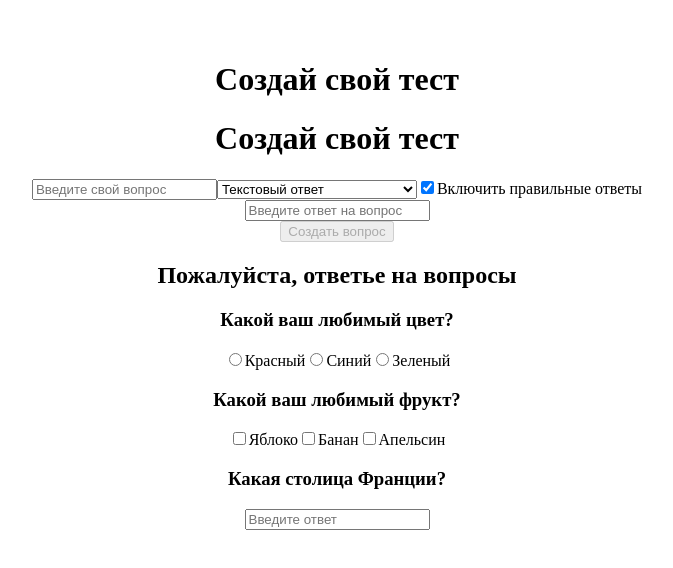
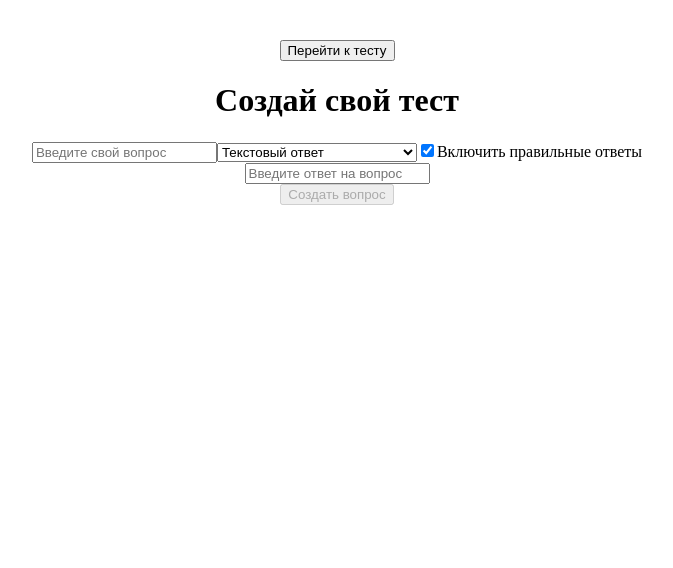
Before and after one commit to SvetlanaEP/quiz-form-app, a React (Vite) app: page / in a window 1280 px wide. Shown: the top 568 px of the page, without its empty margins (303-976 px from the left). Built offline with nearby package versions, Linux system fonts and the light colour scheme.

Commit message:
Добавила кнопку "создать свой тест" и "редактировать тест", отображается редактор теста или сам тест в зависимости от состояния кнопки

```diff
--- a/src/App.tsx
+++ b/src/App.tsx
@@ -1,3 +1,4 @@
+import { useState } from 'react'
 import './App.css'
 
 
@@ -8,16 +9,22 @@ import { questionsData } from './QuestionData'
 
 
 const App: React.FC = () => {
-
-
+const [isEditing, setIsEditing] = useState(true)
 
 
 
   return (
     <div>
-      <h1>Создай свой тест</h1>
-      <QuestionEditor></QuestionEditor>
-      <QuestionDisplay questions={questionsData}></QuestionDisplay>
+      <button onClick={()=> {setIsEditing(!isEditing)}}>
+        {isEditing ? 'Перейти к тесту' : 'Редактировать тест'}
+      </button>
+
+      { isEditing ? (
+        <QuestionEditor></QuestionEditor> ) : (
+          <QuestionDisplay questions={questionsData}></QuestionDisplay>
+        )
+      }
+
     </div>
   )
 }
```
